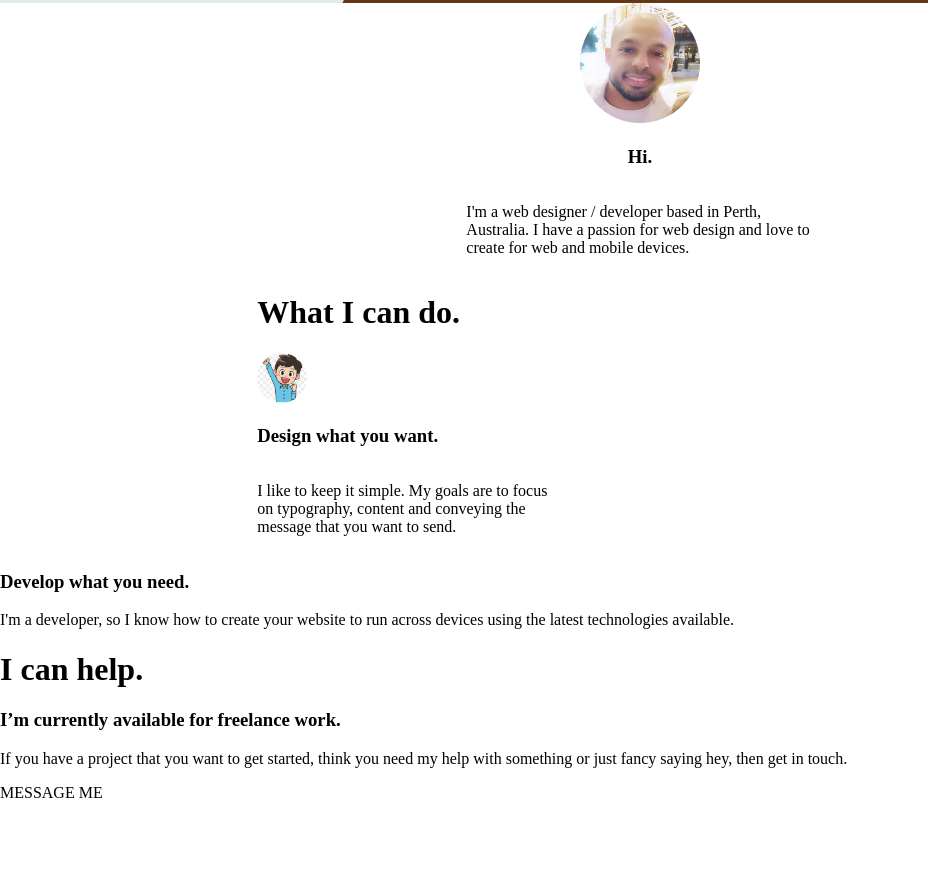
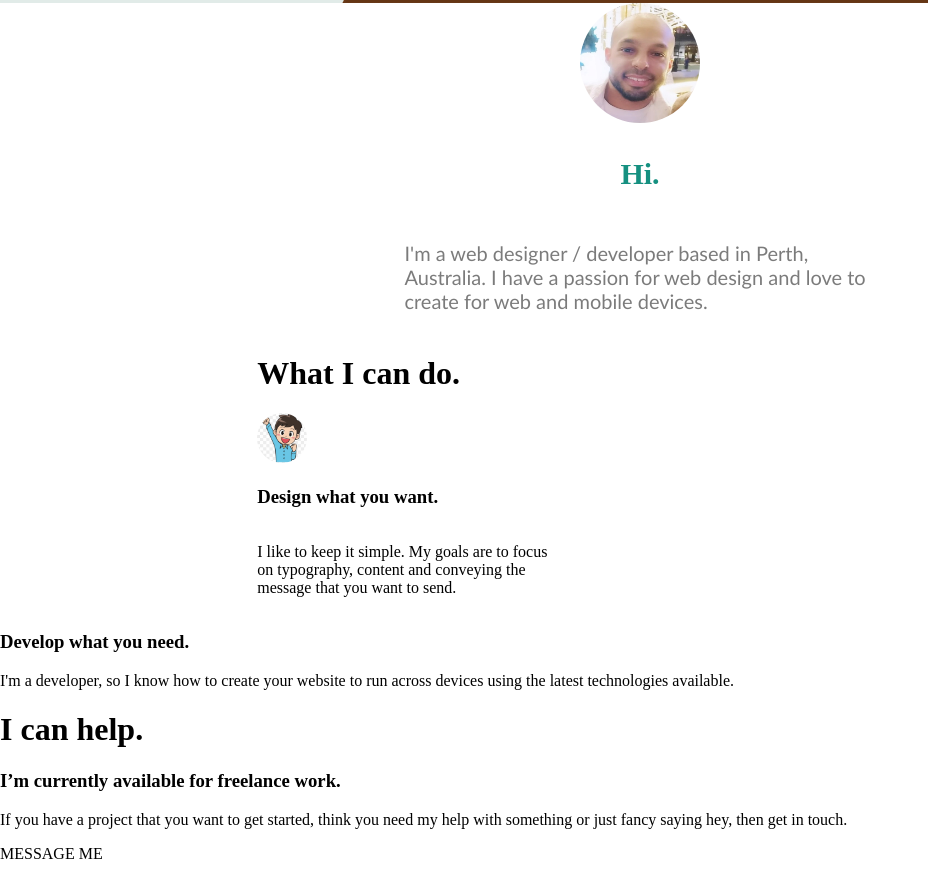
Before and after one commit to CJ71285/Portfolio-v2, a plain HTML site: page index.html in a window 1280 px wide. Shown: the part 930-1809 px from the top of the page, without its empty margins (0-928 px from the left). Before the commit the page ends 1748 px from the top, so only its background shows below. Drawn offline with Linux system fonts and the light colour scheme.

Commit message:
Update style.css

```diff
--- a/style.css
+++ b/style.css
@@ -55,6 +55,10 @@ body {
   width: 200px;
 }
 
+.hi {
+  font-size: 30px;
+  color: rgb(21, 144, 128);
+}
 .introsection {
   display: flex;
   justify-content: center;
@@ -76,6 +80,9 @@ body {
 
 .paragraph1 {
   width: 40%;
+  font-family: "Gill Sans", "Gill Sans MT", Calibri, "Trebuchet MS", sans-serif;
+  font-size: 20px;
+  color: rgba(0, 0, 0, 0.519);
 }
 
 .cando-box {
```
